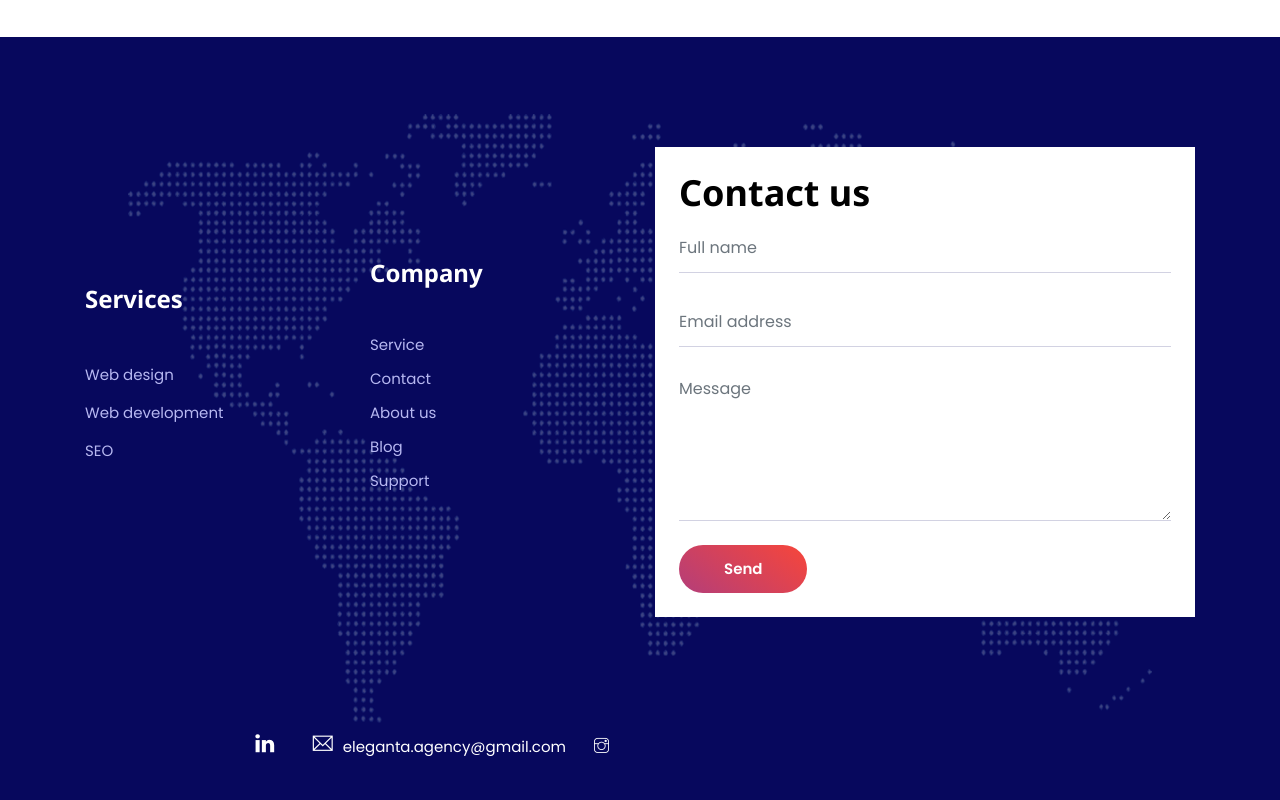
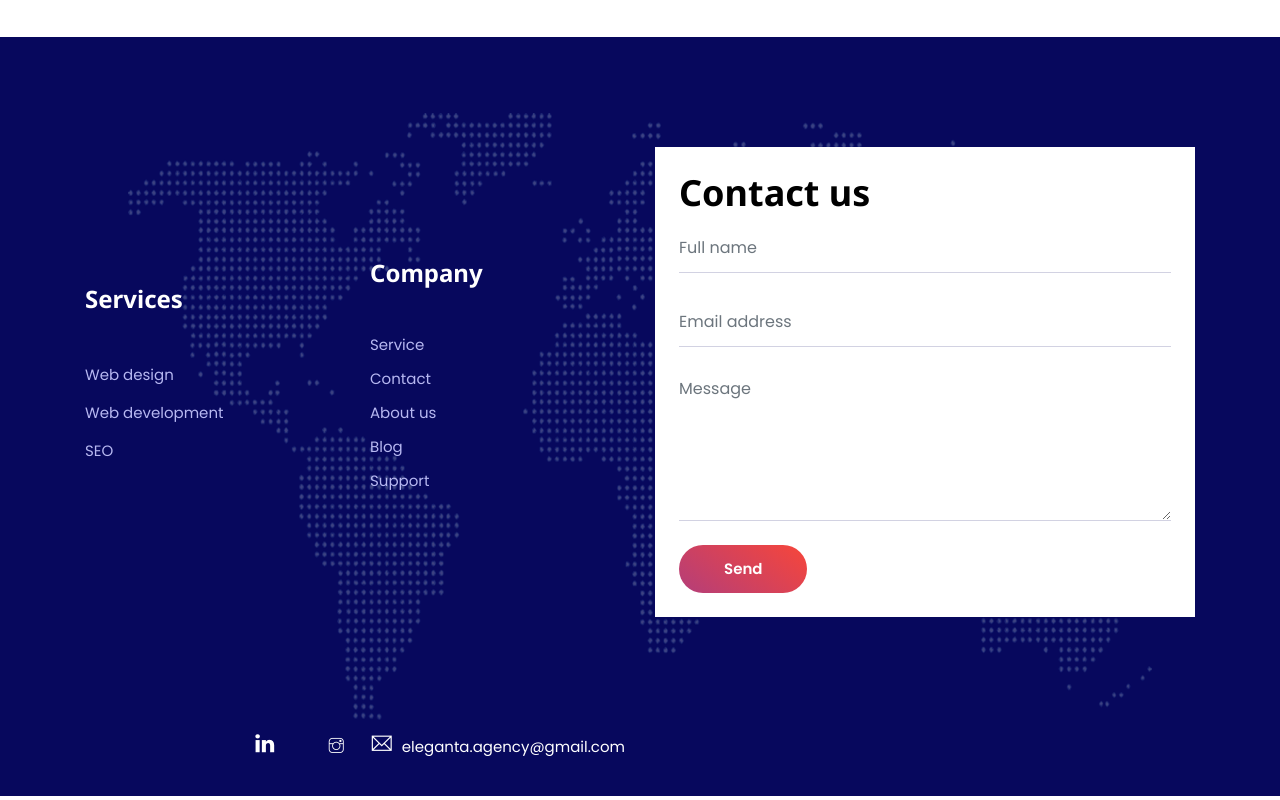
Before and after one commit to zeeenoo/eleganta-agency, a website: page index.html in a window 1280 px wide. Shown: the part 6506-7306 px from the top of the page. Drawn offline with nearby package versions, Linux system fonts and the light colour scheme; some packages are replaced by stand-ins of ours; files that its build step writes are made by us from their sources.

Commit message:
zid wahda
Signed-off-by: Zeno Mrh <89245894+zeeenoo@users.noreply.github.com>

```diff
--- a/index.html
+++ b/index.html
@@ -1694,8 +1694,9 @@ footer .overlay-image {
         <div class="col-md-6">
           <ul class="list-inline text-md-right text-center">
             <li class="list-inline-item"><a class="d-block p-3 text-white" href="https://www.linkedin.com/company/eleganta-ae/?viewAsMember=true"><i class="ti-linkedin"></i></a></li>
-            <li class="list-inline-item"><p class="d-block  text-white hover-bg-secondary user-select:all" href="mailto:eleganta.agency@gmail.com" ><i class="ti-email"></i>eleganta.agency@gmail.com</p></li>
             <li class="list-inline-item"><a class="d-block p-3 text-white" href="https://www.instagram.com/eleganta.agency/"><i class="ti-instagram"></i></a></li>
+            <li class="list-inline-item"><a class="d-block  text-white hover-bg-secondary user-select:all" href="mailto:eleganta.agency@gmail.com" ><i class="ti-email"></i>eleganta.agency@gmail.com</a></li>
+
 
             <!-- <li class="list-inline-item"><a class="d-block p-3 text-white" href="#"><i class="ti-facebook"></i></a></li>
             <li class="list-inline-item"><a class="d-block p-3 text-white" href="#"><i class="ti-twitter-alt"></i></a></li>
```
